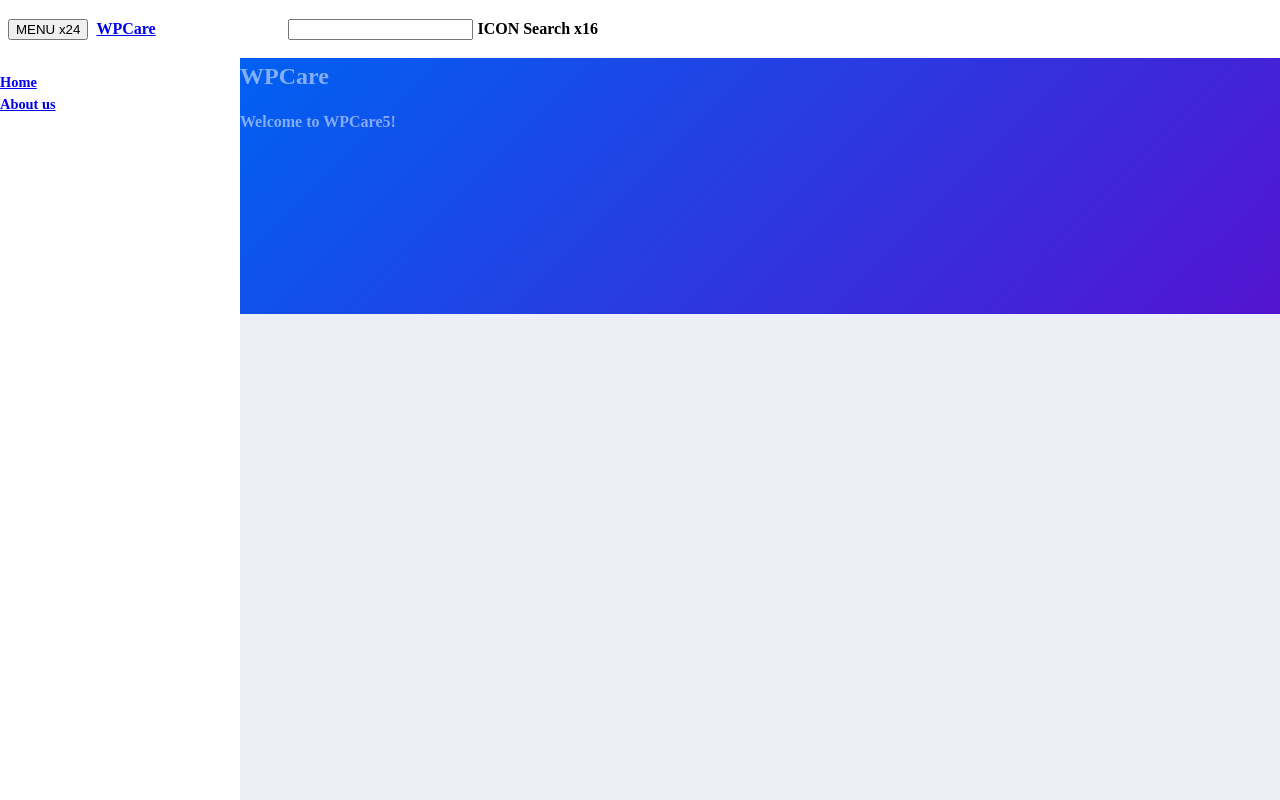
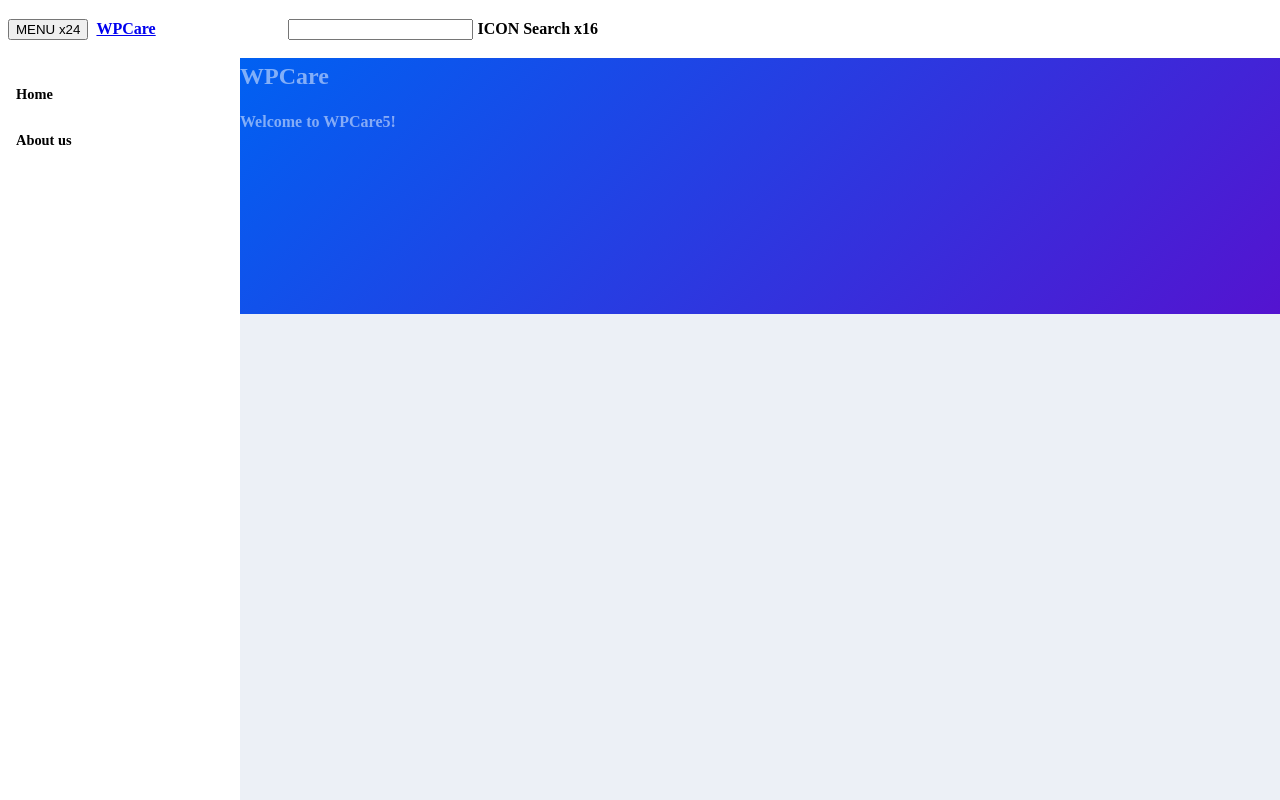
Before and after one commit to vangamo/wpcare5, an Astro site in the folder astro_mockup/: page / in a window 1280 px wide. Built offline with nearby package versions, Linux system fonts and the light colour scheme; Astro itself is replaced by a stand-in of ours.

Commit message:
Add menu items from variable.

```diff
--- a/astro_mockup/src/components/Navigation.astro
+++ b/astro_mockup/src/components/Navigation.astro
@@ -1,11 +1,27 @@
 ---
+
+const menu = [
+  {
+    name: 'Home',
+    icon: 'house',
+    link: '/'
+  },
+  {
+    name: 'About us',
+    icon: 'people',
+    link: '/about'
+  }
+]
 ---
 
 <section class="sidenav shadow-right">
   <nav class="sidenav__menu">
     <ul>
-      <li><a href="/">Home</a></li>
-      <li><a href="/about">About us</a></li>
+      {
+        menu.map( menuitem =>
+        <li><a href={menuitem.link} class="sidenav__menulink">{menuitem.name}</a></li>
+        )
+      }
     </ul>
   </nav>
 </section>
--- a/astro_mockup/src/styles/layout/_navigation.scss
+++ b/astro_mockup/src/styles/layout/_navigation.scss
@@ -10,4 +10,13 @@
     transform: translateY($height_header);
     overflow: hidden scroll;
   }
+
+  &__menulink {
+    display: flex;
+    align-items: center;
+    padding: .75rem 1rem;
+    color: #000000;
+    text-decoration: none;
+    cursor: pointer;
+  }
 }
```
